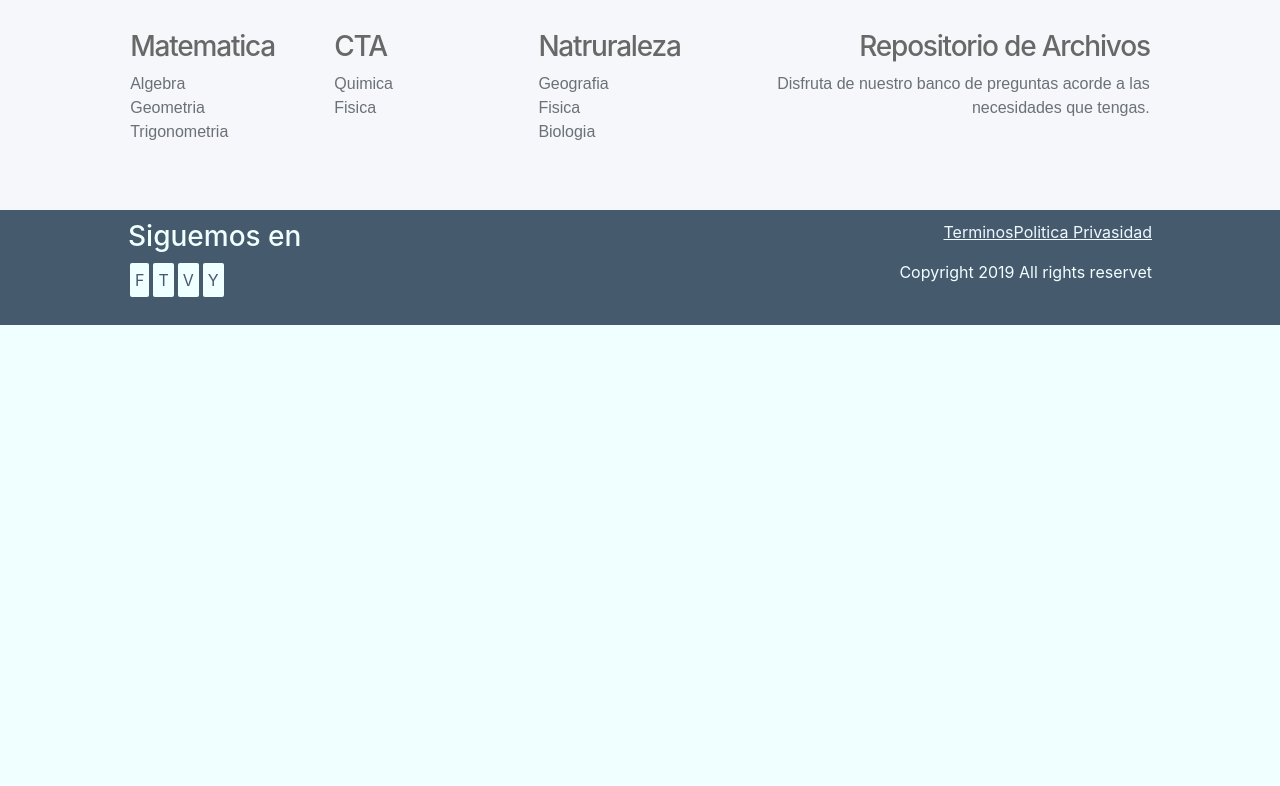
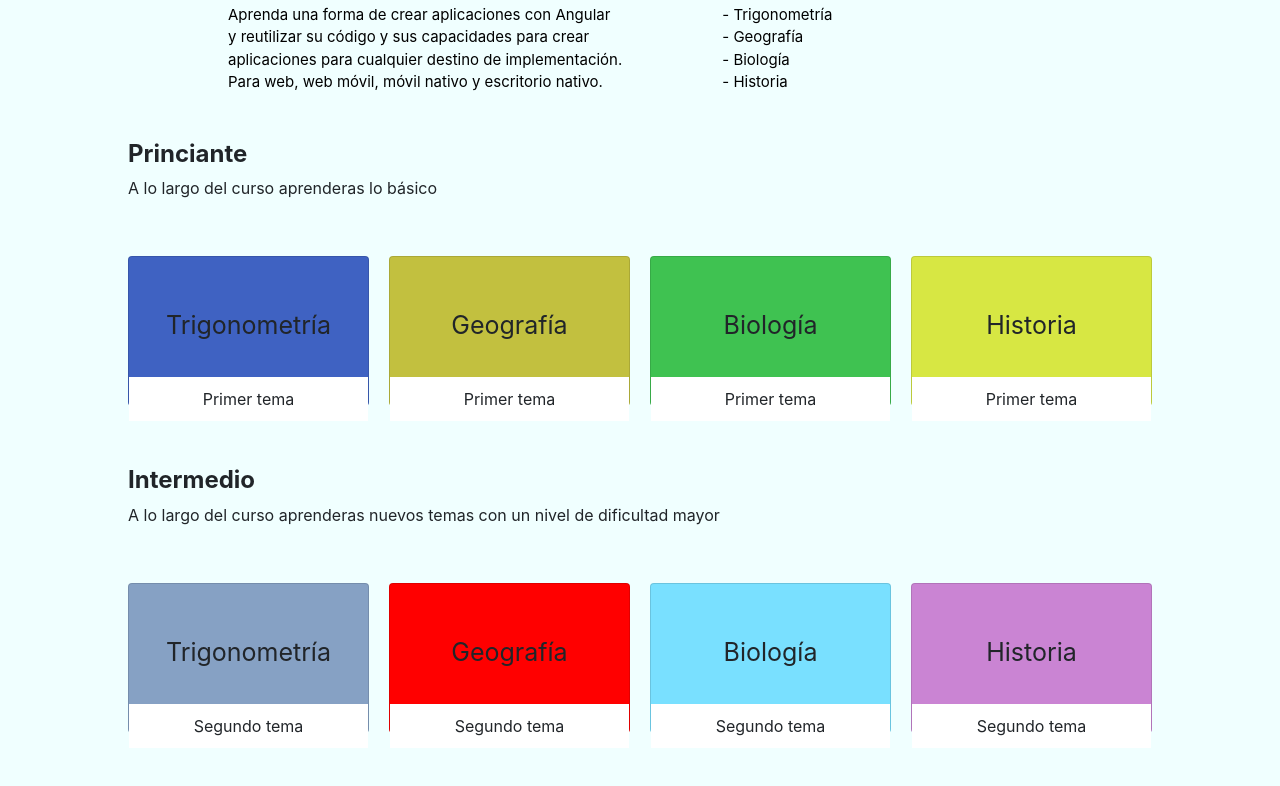
Before and after one commit to Mantarraya/Calidad_Front, a React (Create React App) app in the folder my-app/: page /home_user/curso/1 in a window 1280 px wide. Shown: the part 554-1340 px from the top of the page. Before the commit the page ends 879 px from the top, so only its background shows below. Built offline with nearby package versions, Linux system fonts and the light colour scheme.

Commit message:
Add curso_user_body

```diff
--- a/my-app/src/components/home_user/curso_user/curso_user_body/curso_user_body.css
+++ b/my-app/src/components/home_user/curso_user/curso_user_body/curso_user_body.css
@@ -1,7 +1,131 @@
 .curso_user_body--contenido{
-    padding-top: 100px;
+    padding-top: 80px;
     padding-bottom: 10px;
     align-items: baseline;
     padding-left: 10%;
     padding-right: 10%;
+    display: flex;
+    margin-top: 20px;
 }
+
+.curso_user_body--parrafo{
+    color: black;
+    font-size: 15px;
+    padding-left: 100px;
+
+}
+
+.curso_user_body--parrafo>b{
+    font-size: 25px;
+
+}
+
+.curso_user_body--content-parrafo{
+    margin-top: 20px;
+
+}
+
+
+.curso_user_body-flex-container,
+.curso_user_body-2-flex-container{
+    display: flex;
+    padding-right: 10%;
+    padding-left: 10%;
+    padding-bottom: 20px;
+}
+
+.curso_user_body-2-flex-container{
+    margin-block: 20px;
+}
+
+
+.curso_user_body-cuadro-beginner1{
+    height: 150px;
+    width: 25%;
+    background-color: rgb(63, 98, 194);
+}
+
+.curso_user_body-cuadro-beginner2{
+    height: 150px;
+    width: 25%;
+    background-color: rgb(194, 192, 63);
+}
+
+.curso_user_body-cuadro-beginner3{
+    height: 150px;
+    width: 25%;
+    background-color: rgb(63, 194, 81);
+}
+
+.curso_user_body-cuadro-beginner4{
+    height: 150px;
+    width: 25%;
+    background-color: rgb(215, 231, 67);
+}
+
+
+.curso_user_body-2-flex-container{
+    margin-block: 20px;
+}
+
+
+.curso_user_body-cuadro-beginner5{
+    height: 150px;
+    width: 25%;
+    background-color: rgb(134, 161, 196);
+}
+
+.curso_user_body-cuadro-beginner6{
+    height: 150px;
+    width: 25%;
+    background-color: rgb(255, 0, 0);
+}
+
+.curso_user_body-cuadro-beginner7{
+    height: 150px;
+    width: 25%;
+    background-color: rgb(121, 224, 255);
+}
+
+.curso_user_body-cuadro-beginner8{
+    height: 150px;
+    width: 25%;
+    background-color: rgb(202, 132, 211);
+}
+
+.curso_user_body-1,
+.curso_user_body-2,
+.curso_user_body-3,
+.curso_user_body-4,
+.curso_user_body-5,
+.curso_user_body-6,
+.curso_user_body-7,
+.curso_user_body-8{
+    font-size: 25px;
+    margin-top: 50px;
+}
+
+
+.curso_user_body-enlace-final{
+    width: 100%;
+    height: 44.5px;
+    background-color: white;
+}
+
+.curso_user_body-texto-enlace-final{
+    margin-top: 10px;
+}
+
+
+
+.curso_user_body-cuadro-beginner2,
+.curso_user_body-cuadro-beginner3,
+.curso_user_body-cuadro-beginner4{
+    margin-left: 20px;
+}
+
+.curso_user_body-cuadro-beginner6,
+.curso_user_body-cuadro-beginner7,
+.curso_user_body-cuadro-beginner8{
+    margin-left: 20px;
+}
--- a/my-app/src/components/home_user/curso_user/curso_user_body/curso_user_body.js
+++ b/my-app/src/components/home_user/curso_user/curso_user_body/curso_user_body.js
@@ -2,13 +2,109 @@ import React from "react";
 
 import './curso_user_body.css'
 
-export default class CursoUserBody extends React.Component{
+export default class CursoUserBody extends React.Component {
 
-    render(){
-        return(
-            <div className="curso_user_body--contenido">
-                Este es el cuerpo de la pagina
+    render() {
+        return (
+
+            <div>
+
+                <div className="curso_user_body--contenido">
+
+                    <div className="curso_user_body-content-parrafo">
+                        <p className="curso_user_body--parrafo"><b>Introducción</b> <br></br>
+                            Aprenda una forma de crear aplicaciones con Angular   <br></br>
+                            y reutilizar su código y sus capacidades para crear <br></br>
+                            aplicaciones para cualquier destino de implementación.   <br></br>
+                            Para web, web móvil, móvil nativo y escritorio nativo.</p>
+                    </div>
+
+                    <div className="curso_user_body--content-parrafo">
+                        <p className="curso_user_body--parrafo"><b>¿Que aprenderas?</b> <br></br>
+                            - Trigonometría <br></br>
+                            - Geografía <br></br>
+                            - Biología <br></br>
+                            - Historia <br></br>
+                        </p>
+                    </div>
+
                 </div>
+
+                <div>
+                    <div className="curso_user_body-flex-container">
+
+
+                        <div className="curso_user_body--content-parrafo">
+                            <p><h4><b>Princiante</b> </h4>
+                                A lo largo del curso aprenderas lo básico
+
+                            </p>
+                        </div>
+
+                    </div>
+
+
+                    <div className="curso_user_body-2-flex-container">
+                        <div className="card curso_user_body-cuadro-beginner1">
+                            <p><p className="text-center curso_user_body-1">Trigonometría</p></p>
+                            <p className="curso_user_body-enlace-final"><p className="text-center curso_user_body-texto-enlace-final">Primer tema</p></p>
+                        </div>
+                        <div className="card curso_user_body-cuadro-beginner2">
+                            <p><p className="text-center curso_user_body-2">Geografía</p></p>
+                            <p className="curso_user_body-enlace-final"><p className="text-center curso_user_body-texto-enlace-final">Primer tema</p></p>
+                        </div>
+                        <div className="card curso_user_body-cuadro-beginner3">
+                            <p><p className="text-center curso_user_body-3">Biología</p></p>
+                            <p className="curso_user_body-enlace-final"><p className="text-center curso_user_body-texto-enlace-final">Primer tema</p></p>
+                        </div>
+                        <div className="card curso_user_body-cuadro-beginner4">
+                            <p><p className="text-center curso_user_body-4">Historia</p></p>
+                            <p className="curso_user_body-enlace-final"><p className="text-center curso_user_body-texto-enlace-final">Primer tema</p></p>
+                        </div>
+                    </div>
+
+                </div>
+
+
+                <div>
+                    <div className="curso_user_body-flex-container">
+
+
+                        <div className="curso_user_body--content-parrafo">
+                            <p><h4><b>Intermedio</b> </h4>
+                                A lo largo del curso aprenderas nuevos temas con un nivel de dificultad mayor
+
+                            </p>
+                        </div>
+
+                    </div>
+
+
+                    <div className="curso_user_body-2-flex-container">
+                        <div className="card curso_user_body-cuadro-beginner5">
+                            <p><p className="text-center curso_user_body-5">Trigonometría</p></p>
+                            <p className="curso_user_body-enlace-final"><p className="text-center curso_user_body-texto-enlace-final">Segundo tema</p></p>
+                        </div>
+                        <div className="card curso_user_body-cuadro-beginner6">
+                            <p><p className="text-center curso_user_body-6">Geografía</p></p>
+                            <p className="curso_user_body-enlace-final"><p className="text-center curso_user_body-texto-enlace-final">Segundo tema</p></p>
+                        </div>
+                        <div className="card curso_user_body-cuadro-beginner7">
+                            <p><p className="text-center curso_user_body-7">Biología</p></p>
+                            <p className="curso_user_body-enlace-final"><p className="text-center curso_user_body-texto-enlace-final">Segundo tema</p></p>
+                        </div>
+                        <div className="card curso_user_body-cuadro-beginner8">
+                            <p><p className="text-center curso_user_body-8">Historia</p></p>
+                            <p className="curso_user_body-enlace-final"><p className="text-center curso_user_body-texto-enlace-final">Segundo tema</p></p>
+                        </div>
+                    </div>
+
+                </div>
+
+                <br></br>
+                <br></br>
+
+            </div>
         )
     }
 }
```
Also changed, not shown: 1 other file (tests, documents, lock files or other folders).
